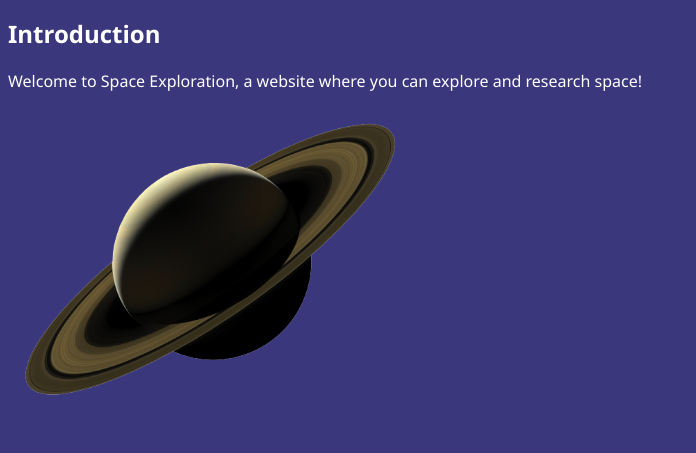
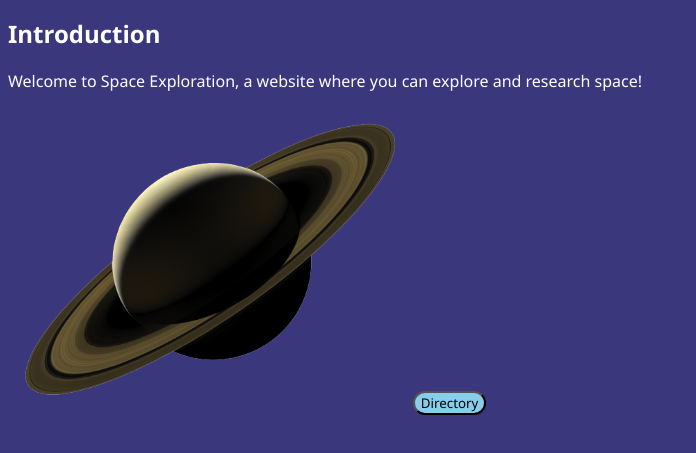
Before and after one commit to YadderOnALadder/Space-Exploration, a plain HTML site: page index.html in a window 1280 px wide. Shown: the part 111-564 px from the top of the page, without its empty margins (0-696 px from the left). Drawn offline with Linux system fonts and the light colour scheme.

Commit message:
-Added Directory Button

```diff
--- a/index.html
+++ b/index.html
@@ -28,5 +28,12 @@
 <body>
 
     <img src="Images/saturn.png" height = 300>
+    <button onclick="doSomething()" style="border-radius: 20px; background-color: skyblue; font-family: 'Segoe UI', Tahoma, Geneva, Verdana, sans-serif; height: 150;">Directory</button>
+
+    <script>
+        function doSomething(){
+            alert("Sending to The Directory...")
+        }
+    </script>
 
 </body>
```
